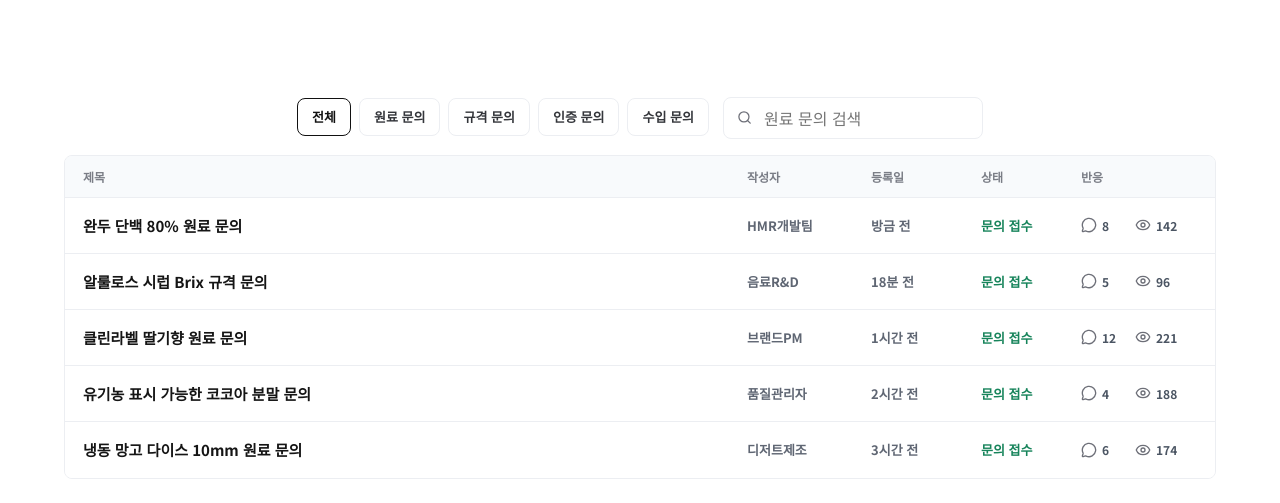
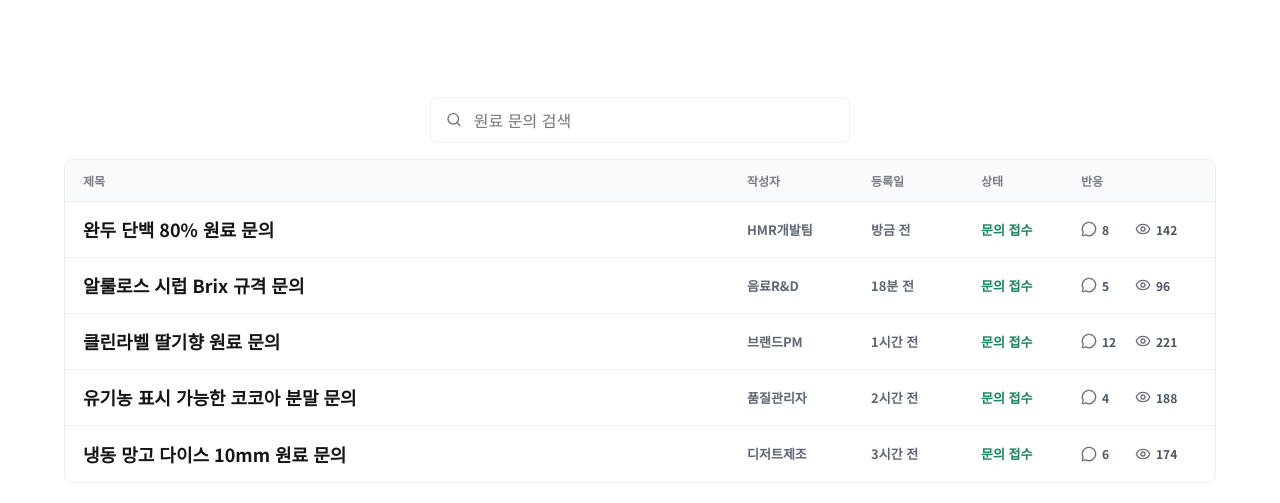
Before and after one commit to h4emin-web/food, a plain HTML site: page community.html in a window 1280 px wide. Shown: the part 297-800 px from the top of the page. Drawn offline with nearby package versions, Linux system fonts and the light colour scheme.

Commit message:
Simplify community search controls

```diff
--- a/community.html
+++ b/community.html
@@ -53,13 +53,6 @@
         <div class="community-layout">
           <div class="community-main">
             <div class="community-toolbar">
-              <div class="community-tabs" aria-label="원료 문의 분류">
-                <button class="active" type="button" data-community-tab="전체">전체</button>
-                <button type="button" data-community-tab="원료 문의">원료 문의</button>
-                <button type="button" data-community-tab="규격 문의">규격 문의</button>
-                <button type="button" data-community-tab="인증 문의">인증 문의</button>
-                <button type="button" data-community-tab="수입 문의">수입 문의</button>
-              </div>
               <label class="community-search">
                 <i data-lucide="search"></i>
                 <input id="communitySearch" type="search" placeholder="원료 문의 검색" />
--- a/script.js
+++ b/script.js
@@ -121,14 +121,12 @@ const filterInputs = [...document.querySelectorAll(".filter-panel input")];
 const resetButton = document.querySelector("#resetFilters");
 const communityList = document.querySelector("#communityList");
 const communitySearch = document.querySelector("#communitySearch");
-const communityTabs = [...document.querySelectorAll("[data-community-tab]")];
 const ingredientRegisterForm = document.querySelector("#ingredientRegisterForm");
 const registerLayout = document.querySelector("#registerLayout");
 const registerAuthRequired = document.querySelector("#registerAuthRequired");
 const signupForm = document.querySelector("#signupForm");
 const authLinks = [...document.querySelectorAll(".auth-link")];
 const authOnlyLinks = [...document.querySelectorAll(".auth-only")];
-let activeCommunityTab = "전체";
 
 function renderCards(items) {
   if (!grid) return;
@@ -300,14 +298,12 @@ function updateCommunityPosts() {
 
   const query = communitySearch.value.trim().toLowerCase();
   const posts = communityPosts.filter((post) => {
-    const matchesTab = activeCommunityTab === "전체" || post.category === activeCommunityTab;
-    const matchesQuery =
+    return (
       !query ||
       post.title.toLowerCase().includes(query) ||
       post.desc.toLowerCase().includes(query) ||
-      post.category.toLowerCase().includes(query);
-
-    return matchesTab && matchesQuery;
+      post.category.toLowerCase().includes(query)
+    );
   });
 
   renderCommunityPosts(posts);
@@ -333,15 +329,6 @@ if (grid && searchInput) {
 }
 
 if (communityList && communitySearch) {
-  communityTabs.forEach((button) => {
-    button.addEventListener("click", () => {
-      activeCommunityTab = button.dataset.communityTab;
-      communityTabs.forEach((tab) => tab.classList.remove("active"));
-      button.classList.add("active");
-      updateCommunityPosts();
-    });
-  });
-
   communitySearch.addEventListener("input", updateCommunityPosts);
 }
 
--- a/styles.css
+++ b/styles.css
@@ -69,7 +69,6 @@ img {
 .filter-heading,
 .footer-links,
 .community-toolbar,
-.community-tabs,
 .community-search,
 .post-meta,
 .post-stats {
@@ -672,51 +671,15 @@ img {
 
 .community-toolbar {
   justify-content: center;
-  flex-wrap: wrap;
-  gap: 14px;
+  gap: 0;
   margin-bottom: 16px;
 }
 
-.community-tabs {
-  justify-content: center;
-  gap: 8px;
-  overflow-x: auto;
-  padding-bottom: 2px;
-  scrollbar-width: none;
-}
-
-.community-tabs::-webkit-scrollbar {
-  display: none;
-}
-
-.community-tabs button {
-  min-height: 38px;
-  border: 1px solid var(--line);
-  border-radius: 8px;
-  background: #fff;
-  color: #34363b;
-  cursor: pointer;
-  font-size: 13px;
-  font-weight: 800;
-  white-space: nowrap;
-}
-
-.community-tabs button {
-  padding: 0 14px;
-}
-
-.community-tabs button.active,
-.community-tabs button:hover {
-  border-color: #111;
-  background: #fff;
-  color: #111;
-}
-
 .community-search {
-  flex: 0 0 260px;
+  flex: 0 1 420px;
   gap: 10px;
-  min-height: 42px;
-  padding: 0 13px;
+  min-height: 46px;
+  padding: 0 15px;
   border: 1px solid var(--line);
   border-radius: 8px;
   color: var(--muted);
@@ -797,8 +760,8 @@ img {
 .community-post h3 {
   overflow: hidden;
   margin: 0;
-  font-size: 15px;
-  line-height: 1.4;
+  font-size: 18px;
+  line-height: 1.35;
   text-overflow: ellipsis;
   white-space: nowrap;
 }
```
